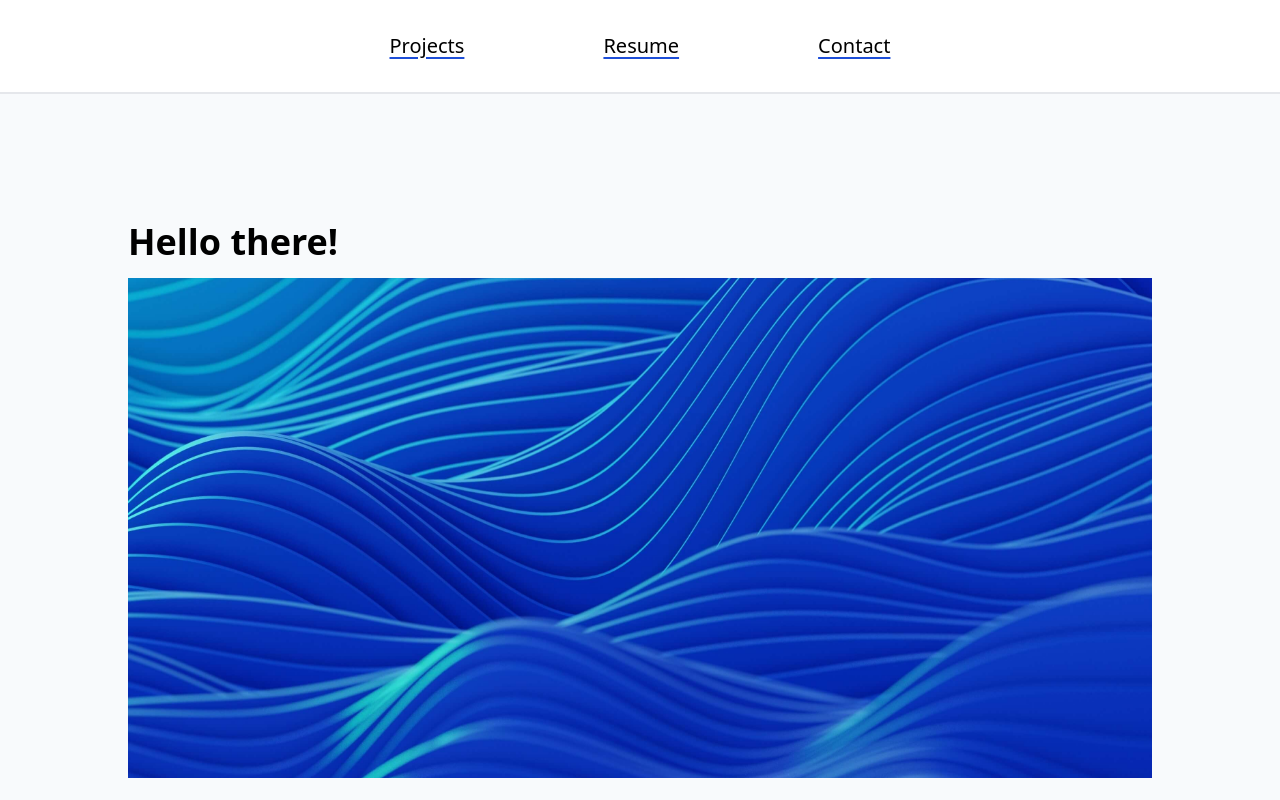
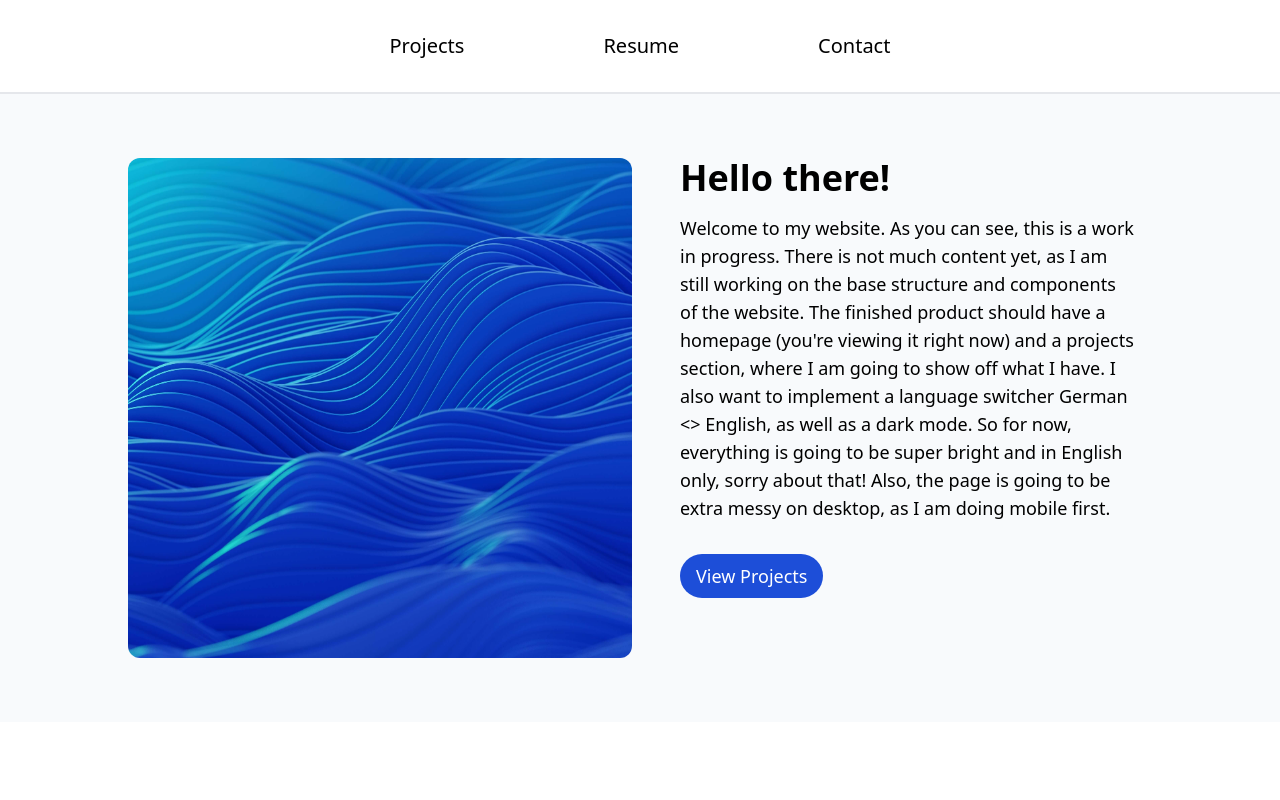
Before and after one commit to dj4815/hello, a React (Vite) app: page / in a window 1280 px wide. Shown: the top 800 px of the page. Built offline with nearby package versions, Linux system fonts and the light colour scheme.

Commit message:
progress

```diff
--- a/src/components/Button.jsx
+++ b/src/components/Button.jsx
@@ -1,14 +1,21 @@
 export default function Button({ text, variant = "primary" }) {
   const baseStyles =
-    "rounded-full transition duration-500 text-lg font-medium px-4 py-2 mt-8";
+    "relative overflow-hidden rounded-full text-lg font-medium px-4 py-2 mt-8 transition duration-500";
 
   const styles = {
-    primary: `${baseStyles} bg-blue-700 hover:bg-blue-500 border-2 border-blue-700 hover:border-blue-500 text-white`,
+    primary: `${baseStyles} bg-blue-700 text-white hover:text-white`,
     secondary: `${baseStyles} bg-black border-2 border-black text-white hover:bg-white hover:text-black`,
   };
+
   return (
-    <button className={styles[variant]} type="button">
-      {text}
+    <button
+      className={`${styles[variant]} ${variant === "primary" ? "group" : ""}`}
+      type="button"
+    >
+      <span className="relative z-10">{text}</span>
+      {variant === "primary" && (
+        <span className="absolute inset-0 bg-gradient-to-b from-blue-700 to-cyan-400 opacity-0 transition-opacity duration-500 group-hover:opacity-100"></span>
+      )}
     </button>
   );
 }
--- a/src/components/Card.jsx
+++ b/src/components/Card.jsx
@@ -8,7 +8,7 @@ export default function Card({
 }) {
   return (
     <>
-      <div className="container-2xl bg-blue-700 px-8 py-12 sm:p-32 mx-4 my-24 lg:mx-48 xl:mx-96 rounded-xl">
+      <div className="container-2xl bg-gradient-to-b from-blue-700 to-cyan-500 px-8 py-12 sm:p-32 mx-4 my-24 lg:mx-48 xl:mx-96 rounded-xl">
         <Heading2 text={heading} headingColor={headingColor} />
         <Paragraph text={paragraph} paragraphColor={paragraphColor} />
       </div>
--- a/src/components/Footer.jsx
+++ b/src/components/Footer.jsx
@@ -2,7 +2,7 @@ import React from "react";
 
 export default function Footer() {
   return (
-    <div className="container-2xl text-center text-lg bg-white p-12 border-t-2 2xl:mt-12">
+    <div className="container-2xl text-center text-lg bg-white p-12 border-t-2">
       <p>Made with React and Tailwind CSS</p>
       <p>
         <a
--- a/src/components/Image.jsx
+++ b/src/components/Image.jsx
@@ -1,6 +1,6 @@
 export default function Image({ image }) {
   return (
-    <div className="relative w-full h-[500px] overflow-hidden mb-8">
+    <div className="relative w-full h-[500px] overflow-hidden mb-8 xl:rounded-xl">
       <img
         src={image}
         className="w-full h-full object-cover object-center lg:w-[200%] lg:object-left"
--- a/src/components/Main.jsx
+++ b/src/components/Main.jsx
@@ -12,6 +12,7 @@ export default function Main() {
         paragraph="Welcome to my website. As you can see, this is a work in progress. There is not much content yet, as I am still working on the base structure and components of the website. The finished product should have a homepage (you're viewing it right now) and a projects section, where I am going to show off what I have. I also want to implement a language switcher German <> English, as well as a dark mode. So for now, everything is going to be super bright and in English only, sorry about that! Also, the page is going to be extra messy on desktop, as I am doing mobile first."
         buttonText="View Projects"
         buttonVariant="primary"
+        noTopPadding={true}
       />
       <Card
         heading="I am Card."
--- a/src/components/NavBar.jsx
+++ b/src/components/NavBar.jsx
@@ -3,7 +3,7 @@ import NavButton from "./NavButton";
 export default function NavBar() {
   return (
     <>
-      <ul className="flex justify-around xl:px-80 py-4 xl:py-8 border-b-2 2xl:mb-12">
+      <ul className="flex justify-around xl:px-80 py-4 xl:py-8 border-b-2">
         <li>
           <NavButton text="Projects" />
         </li>
--- a/src/components/NavButton.jsx
+++ b/src/components/NavButton.jsx
@@ -1,6 +1,9 @@
 export default function NavButton({ text }) {
   return (
-    <a href="#" className="text-xl text-black font-medium underline underline-offset-4 decoration-blue-700 decoration-2">
+    <a
+      href="#"
+      className="relative text-xl text-black font-medium before:absolute before:left-0 before:bottom-[-4px] before:h-[8px] before:w-0 before:bg-gradient-to-r from-blue-700 to-cyan-400 before:transition-all before:duration-500 hover:before:w-full"
+    >
       {text}
     </a>
   );
--- a/src/components/Section.jsx
+++ b/src/components/Section.jsx
@@ -10,13 +10,22 @@ export default function Section({
   buttonText,
   buttonVariant,
   image,
+  noTopPadding = false,
 }) {
   return (
-    <div className="container-2xl bg-slate-50 px-4 sm:px-32 3xl:px-96 2xl:mx-48 py-16 lg:py-32">
-      <Heading2 text={heading} />
-      <Image image={image} />
-      <Paragraph text={paragraph} paragraphColor={paragraphColor} />
-      <Button text={buttonText} variant={buttonVariant} />
+    <div
+      className={`container-2xl xl:columns-2 bg-slate-50 xl:px-32 2xl:px-96 py-16 ${
+        noTopPadding ? "pt-0 xl:pt-16" : "pt-16"
+      }`}
+    >
+      <div className="object-fill">
+        <Image image={image} />
+      </div>
+      <div className="lg:ml-4 px-4">
+        <Heading2 text={heading} />
+        <Paragraph text={paragraph} paragraphColor={paragraphColor} />
+        <Button text={buttonText} variant={buttonVariant} />
+      </div>
     </div>
   );
 }
```
